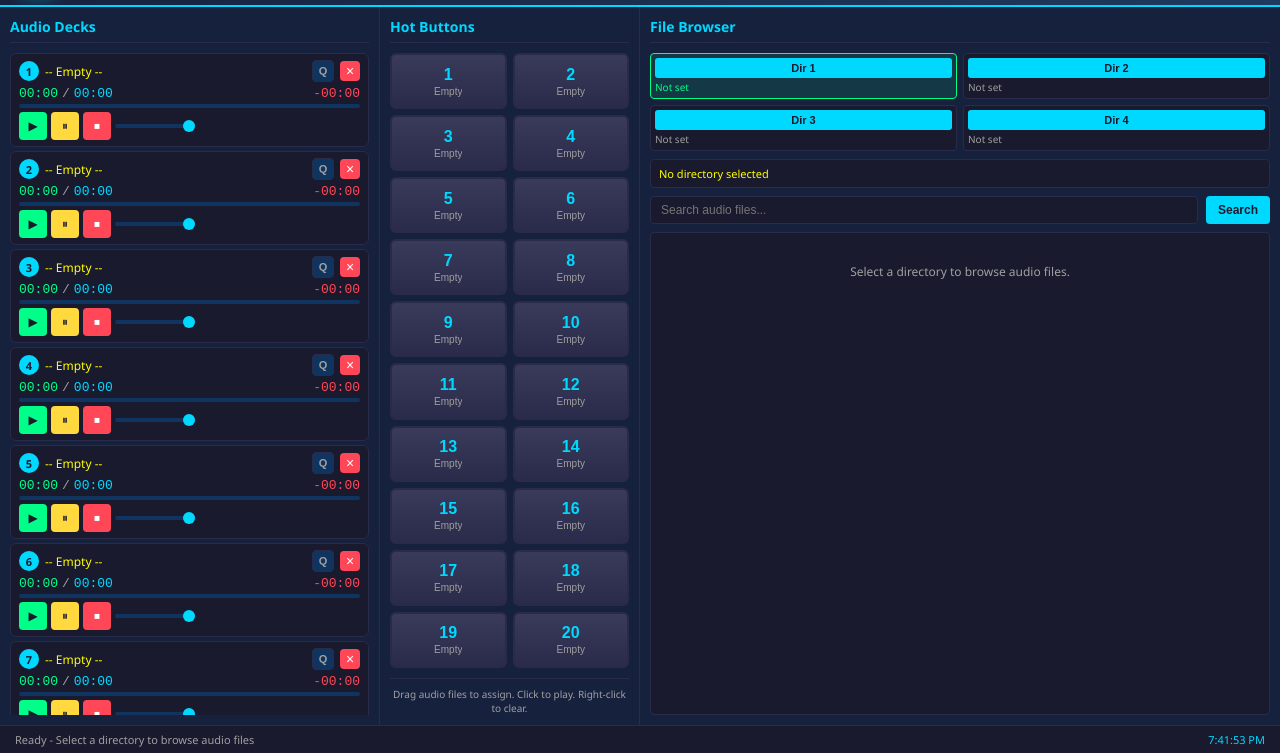
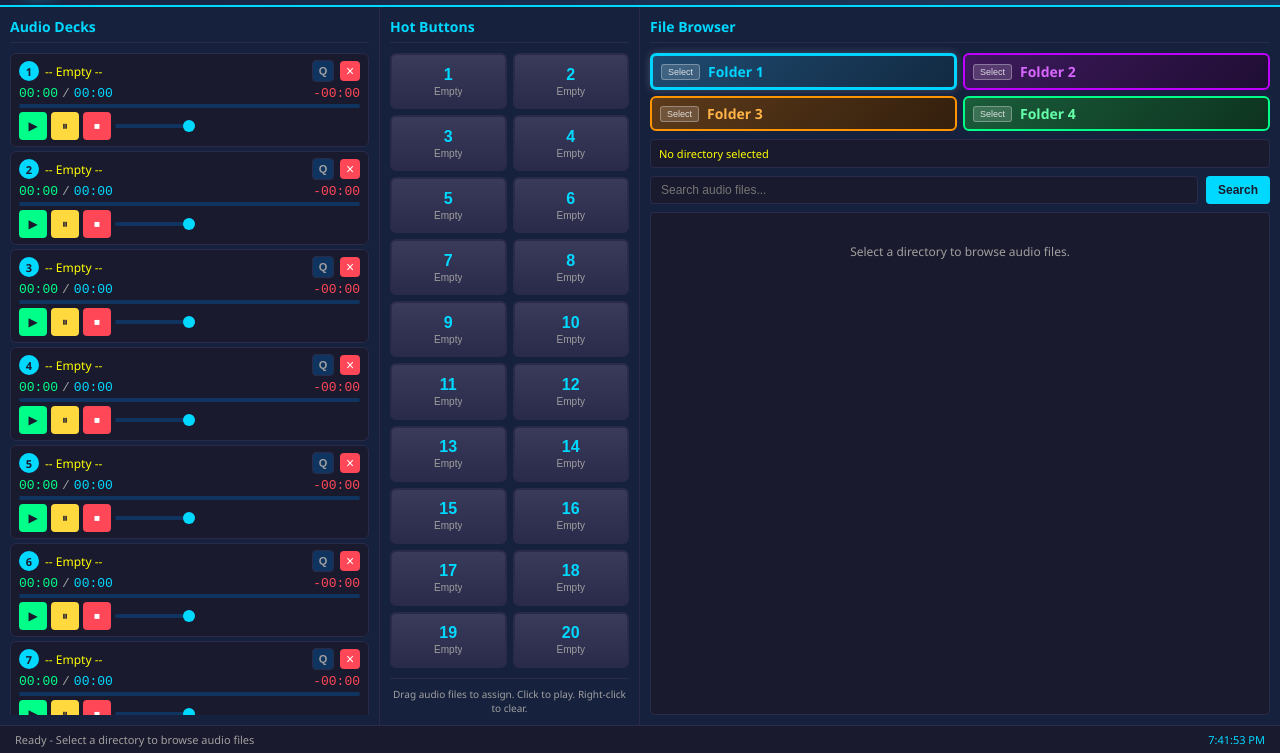
Before and after one commit to marzialetech/audioplayer, a plain HTML site: page webapp/index.html in a window 1280 px wide. Shown: the part 47-800 px from the top of the page. Drawn offline with Linux system fonts and the light colour scheme.

Commit message:
Fix drag-drop for hot buttons, update directory slot UI (webapp only)
- Fix: Store dragging file in state instead of serializing (handles can't be JSON'd)
- New: 4 different colors for directory slots (blue, purple, orange, green)
- New: Smaller 'Select' button, larger directory name
- UI: Directory title is now prominent, button is subtle

```diff
--- a/webapp/app.js
+++ b/webapp/app.js
@@ -21,7 +21,8 @@ const state = {
   decks: {},
   selectedFile: null,
   masterVolume: 1,
-  searchQuery: ''
+  searchQuery: '',
+  draggingFile: null // Store file being dragged (handles can't be serialized)
 };
 
 // Initialize decks 1-20
@@ -200,10 +201,9 @@ function setupEventListeners() {
     btn.addEventListener('drop', (e) => {
       e.preventDefault();
       btn.classList.remove('drag-over');
-      const fileData = e.dataTransfer.getData('application/json');
-      if (fileData) {
-        const file = JSON.parse(fileData);
-        loadToDeck(btn.dataset.slot, file);
+      // Use the stored dragging file (handles can't be serialized to JSON)
+      if (state.draggingFile) {
+        loadToDeck(btn.dataset.slot, state.draggingFile);
       }
     });
   });
@@ -222,10 +222,9 @@ function setupEventListeners() {
     deck.addEventListener('drop', (e) => {
       e.preventDefault();
       deck.classList.remove('drag-over');
-      const fileData = e.dataTransfer.getData('application/json');
-      if (fileData) {
-        const file = JSON.parse(fileData);
-        loadToDeck(deck.dataset.deck, file);
+      // Use the stored dragging file (handles can't be serialized to JSON)
+      if (state.draggingFile) {
+        loadToDeck(deck.dataset.deck, state.draggingFile);
       }
     });
   });
@@ -392,18 +391,17 @@ function renderFileList() {
       div.addEventListener('dblclick', () => loadToFirstEmptyDeck(item));
 
       div.addEventListener('dragstart', (e) => {
-        e.dataTransfer.setData('application/json', JSON.stringify({
-          name: item.name,
-          handle: null // Can't serialize handle, will get fresh one on drop
-        }));
-        e.dataTransfer.setData('text/filename', item.name);
-        // Store reference for same-page drag
-        div._fileItem = item;
+        // Store file in state (handles can't be serialized to JSON)
+        state.draggingFile = item;
+        e.dataTransfer.setData('text/plain', item.name);
+        e.dataTransfer.effectAllowed = 'copy';
         div.classList.add('dragging');
       });
 
       div.addEventListener('dragend', () => {
         div.classList.remove('dragging');
+        // Clear after a short delay to allow drop to complete
+        setTimeout(() => { state.draggingFile = null; }, 100);
       });
 
       div.addEventListener('contextmenu', (e) => {
--- a/webapp/index.html
+++ b/webapp/index.html
@@ -527,21 +527,21 @@
 
         <!-- Directory Slots -->
         <div class="directory-slots">
-          <div class="directory-slot active" data-slot="1">
-            <button class="btn-select-dir" data-slot="1">Dir 1</button>
-            <span class="dir-path" id="dirPath1">Not set</span>
+          <div class="directory-slot slot-1 active" data-slot="1">
+            <button class="btn-select-dir" data-slot="1">Select</button>
+            <span class="dir-path" id="dirPath1">Folder 1</span>
           </div>
-          <div class="directory-slot" data-slot="2">
-            <button class="btn-select-dir" data-slot="2">Dir 2</button>
-            <span class="dir-path" id="dirPath2">Not set</span>
+          <div class="directory-slot slot-2" data-slot="2">
+            <button class="btn-select-dir" data-slot="2">Select</button>
+            <span class="dir-path" id="dirPath2">Folder 2</span>
           </div>
-          <div class="directory-slot" data-slot="3">
-            <button class="btn-select-dir" data-slot="3">Dir 3</button>
-            <span class="dir-path" id="dirPath3">Not set</span>
+          <div class="directory-slot slot-3" data-slot="3">
+            <button class="btn-select-dir" data-slot="3">Select</button>
+            <span class="dir-path" id="dirPath3">Folder 3</span>
           </div>
-          <div class="directory-slot" data-slot="4">
-            <button class="btn-select-dir" data-slot="4">Dir 4</button>
-            <span class="dir-path" id="dirPath4">Not set</span>
+          <div class="directory-slot slot-4" data-slot="4">
+            <button class="btn-select-dir" data-slot="4">Select</button>
+            <span class="dir-path" id="dirPath4">Folder 4</span>
           </div>
         </div>
 
--- a/webapp/styles.css
+++ b/webapp/styles.css
@@ -435,51 +435,98 @@ section h2 {
 
 .directory-slot {
   display: flex;
-  flex-direction: column;
-  gap: 2px;
+  flex-direction: row;
+  align-items: center;
+  gap: 8px;
   background: var(--bg-dark);
-  border: 1px solid var(--border-color);
-  border-radius: 4px;
-  padding: 4px;
+  border: 2px solid var(--border-color);
+  border-radius: 6px;
+  padding: 6px 8px;
   cursor: pointer;
   transition: all 0.2s;
 }
 
 .directory-slot:hover {
-  border-color: var(--accent-blue);
+  filter: brightness(1.1);
 }
 
 .directory-slot.active {
-  border-color: var(--accent-green);
-  background: rgba(0, 255, 136, 0.1);
+  border-width: 3px;
+  box-shadow: 0 0 8px rgba(255, 255, 255, 0.2);
+}
+
+/* Slot 1 - Blue */
+.directory-slot.slot-1 {
+  background: linear-gradient(135deg, #1a3a5c 0%, #0d1f33 100%);
+  border-color: #00d4ff;
+}
+.directory-slot.slot-1.active {
+  background: linear-gradient(135deg, #1f4a70 0%, #122a42 100%);
+}
+.directory-slot.slot-1 .dir-path {
+  color: #00d4ff;
+}
+
+/* Slot 2 - Purple */
+.directory-slot.slot-2 {
+  background: linear-gradient(135deg, #3d1a5c 0%, #1f0d33 100%);
+  border-color: #bf00ff;
+}
+.directory-slot.slot-2.active {
+  background: linear-gradient(135deg, #4d2270 0%, #2a1242 100%);
+}
+.directory-slot.slot-2 .dir-path {
+  color: #d966ff;
+}
+
+/* Slot 3 - Orange */
+.directory-slot.slot-3 {
+  background: linear-gradient(135deg, #5c3a1a 0%, #331f0d 100%);
+  border-color: #ff9500;
+}
+.directory-slot.slot-3.active {
+  background: linear-gradient(135deg, #704a1f 0%, #422a12 100%);
+}
+.directory-slot.slot-3 .dir-path {
+  color: #ffb347;
+}
+
+/* Slot 4 - Green */
+.directory-slot.slot-4 {
+  background: linear-gradient(135deg, #1a5c3a 0%, #0d331f 100%);
+  border-color: #00ff88;
+}
+.directory-slot.slot-4.active {
+  background: linear-gradient(135deg, #22704a 0%, #12422a 100%);
+}
+.directory-slot.slot-4 .dir-path {
+  color: #66ffaa;
 }
 
 .btn-select-dir {
-  background: var(--accent-blue);
-  border: none;
-  color: var(--bg-dark);
-  padding: 4px 8px;
+  background: rgba(255, 255, 255, 0.15);
+  border: 1px solid rgba(255, 255, 255, 0.3);
+  color: rgba(255, 255, 255, 0.8);
+  padding: 2px 6px;
   border-radius: 3px;
   cursor: pointer;
-  font-weight: bold;
-  font-size: 11px;
+  font-size: 9px;
   white-space: nowrap;
+  flex-shrink: 0;
 }
 
 .btn-select-dir:hover {
-  background: #33e5ff;
+  background: rgba(255, 255, 255, 0.25);
+  color: white;
 }
 
 .dir-path {
-  font-size: 10px;
-  color: var(--text-secondary);
+  font-size: 14px;
+  font-weight: bold;
   white-space: nowrap;
   overflow: hidden;
   text-overflow: ellipsis;
-}
-
-.directory-slot.active .dir-path {
-  color: var(--accent-green);
+  flex: 1;
 }
 
 .current-path-display {
```
